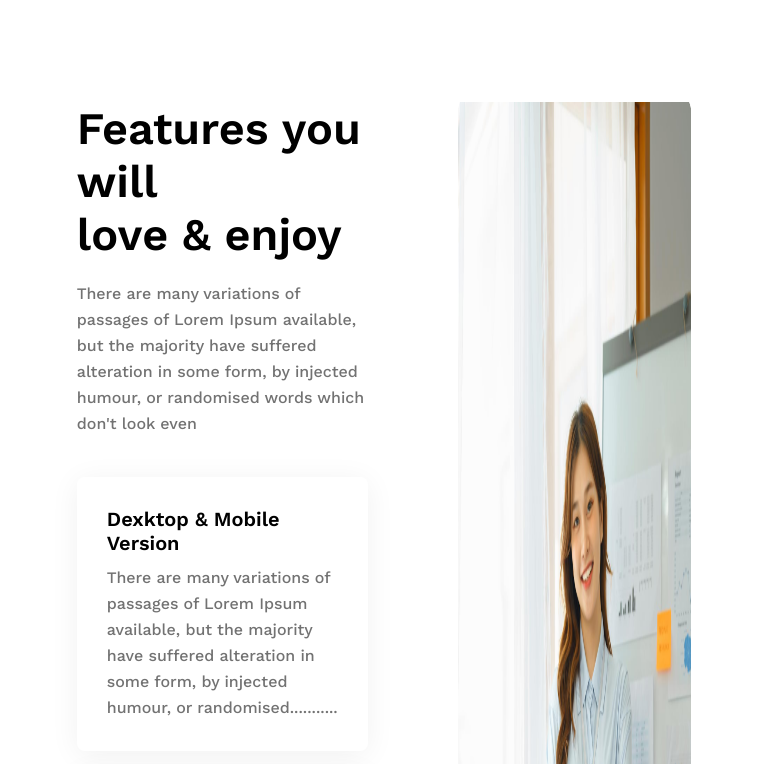
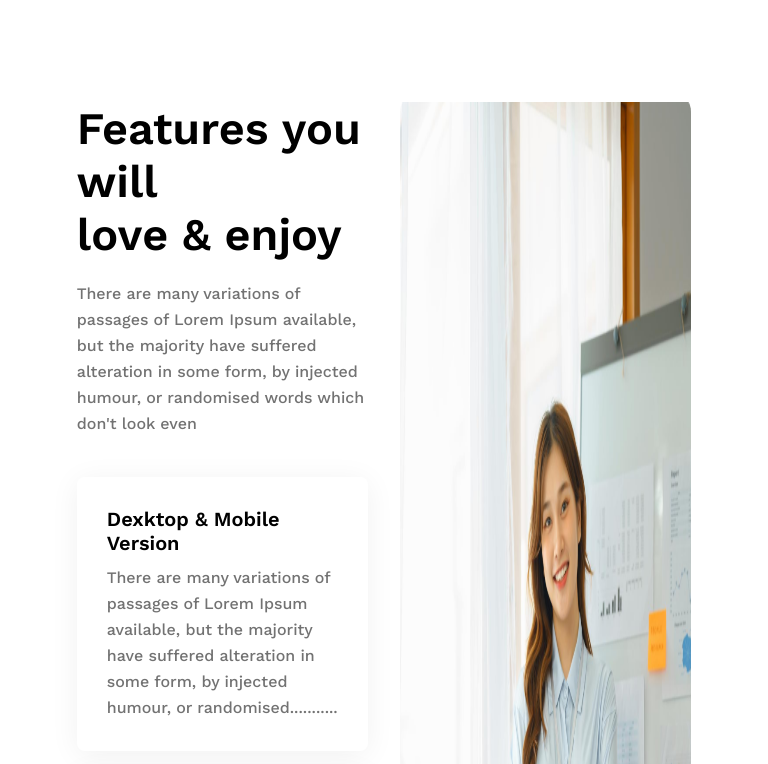
Before and after one commit to shakilahmad777/secound-assignment, a plain HTML site: page index.html in a window 768 px wide. Shown: the part 1936-2700 px from the top of the page. Drawn offline with nearby package versions, Linux system fonts and the light colour scheme.

Commit message:
love status update

```diff
--- a/css/responsive.css
+++ b/css/responsive.css
@@ -136,6 +136,9 @@
         margin: 105px 0 0 0;
         grid-row-gap: 2rem;
     }
+    .love-status {
+        background-size: 100% 95%;
+    }
 }
 
 
```
